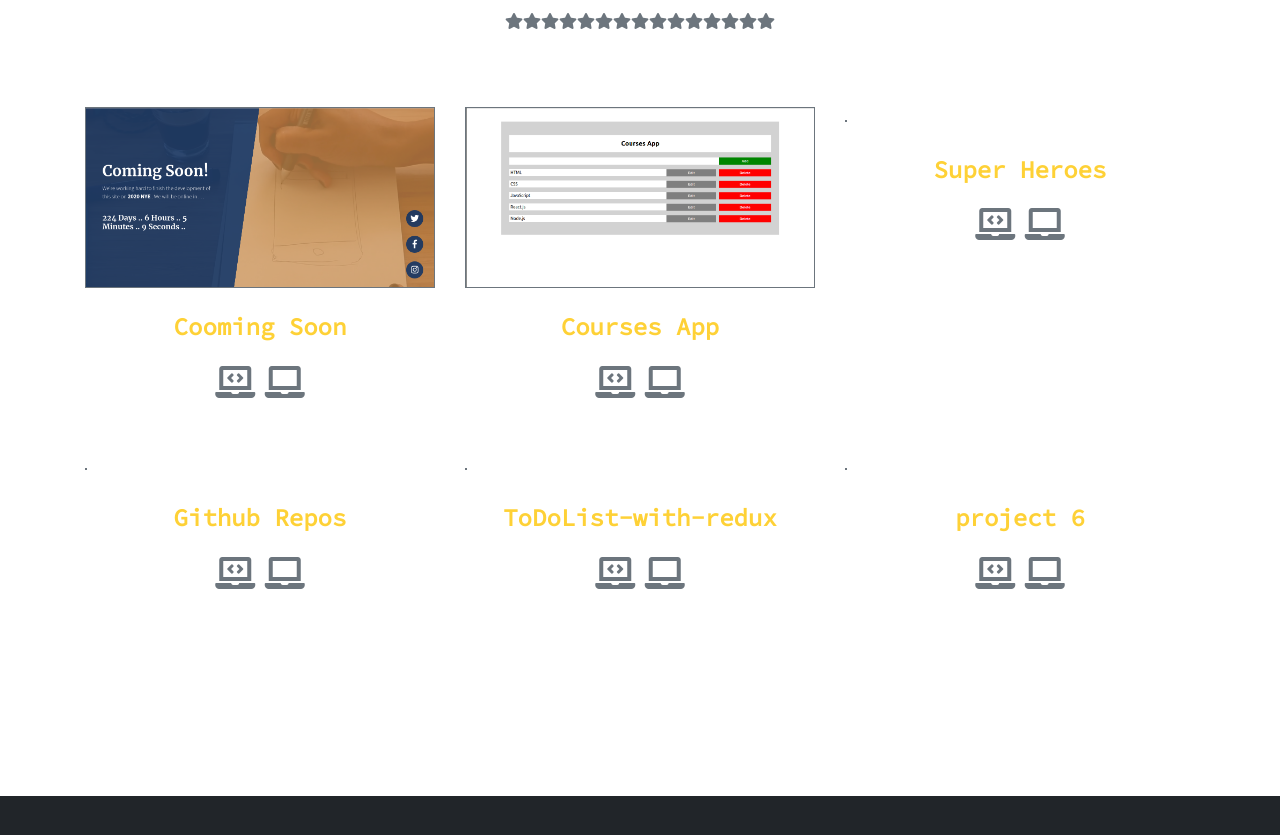
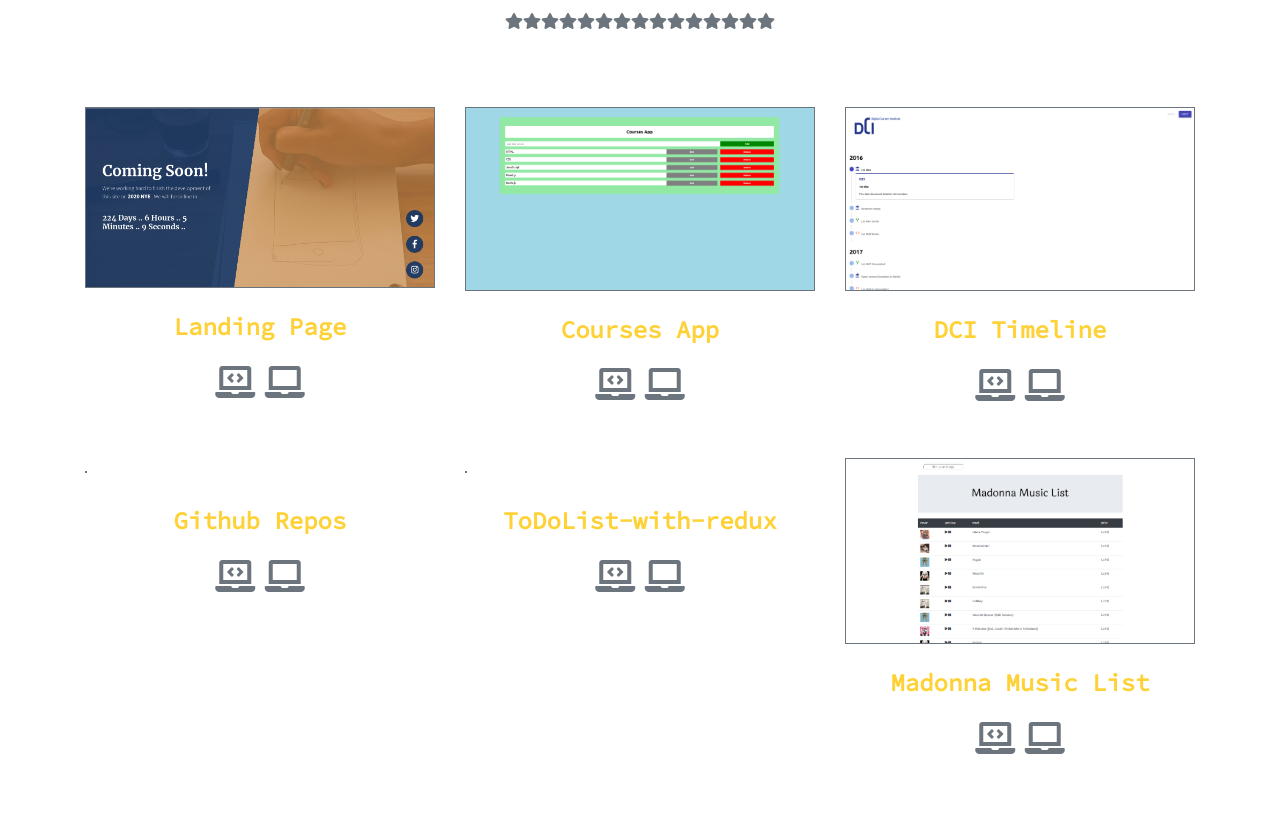
Before and after one commit to mhdalmasri/M.ALMASRI, a plain HTML site: page index.html in a window 1280 px wide. Shown: the part 3264-4099 px from the top of the page. Drawn offline with Linux system fonts and the light colour scheme.

Commit message:
projects added

```diff
--- a/index.html
+++ b/index.html
@@ -210,13 +210,13 @@
           <img class="img-fluid" src="img/portfolio/coming-soon.png" alt="">
 
           <div class="portfolio-caption">
-            <h4>Cooming Soon</h4><br>
+            <h4>Landing Page</h4><br>
             <a href="https://github.com/mhdalmasri/coming-soon"><i class="fas fa-laptop-code fa-2x"></i> </a> <a href="https://mhdalmasri.github.io/coming-soon/"><i class="fas fa-laptop fa-2x"></i></a>
           </div>
         </div>
         <div class="col-md-4 col-sm-6 portfolio-item">
 
-          <img class="img-fluid" src="img/portfolio/courses-app.png" alt="">
+          <img class="img-fluid" src="img/portfolio/courses_app.png" alt="">
 
           <div class="portfolio-caption">
             <h4>Courses App</h4><br>
@@ -225,11 +225,11 @@
         </div>
         <div class="col-md-4 col-sm-6 portfolio-item">
 
-          <img class="img-fluid" src="img/portfolio/03-thumbnail.jpg" alt="">
+          <img class="img-fluid" src="img/portfolio/DCI.png" alt="">
 
           <div class="portfolio-caption">
-            <h4>Super Heroes</h4><br>
-            <a href="https://github.com/mhdalmasri/superHeros"><i class="fas fa-laptop-code fa-2x"></i></a> <a href="https://mhdalmasri.github.io/superHeros/"><i class="fas fa-laptop fa-2x"></i></a>
+            <h4>DCI Timeline</h4><br>
+            <a href="https://github.com/mhdalmasri/DCI-Timeline"><i class="fas fa-laptop-code fa-2x"></i></a> <a href="https://mhdalmasri.github.io/DCI-Timeline/"><i class="fas fa-laptop fa-2x"></i></a>
           </div>
         </div>
         <div class="col-md-4 col-sm-6 portfolio-item">
@@ -253,11 +253,12 @@
         </div>
         <div class="col-md-4 col-sm-6 portfolio-item">
 
-          <img class="img-fluid" src="img/portfolio/06-thumbnail.jpg" alt="">
+          <img class="img-fluid" src="img/portfolio/madonna.png" alt="">
 
           <div class="portfolio-caption">
-            <h4>project 6</h4><br>
-            <a href=""><i class="fas fa-laptop-code fa-2x"></i></a> <a href=""><i class="fas fa-laptop fa-2x"></i></a>
+            <h4>Madonna Music List</h4><br>
+            <a href="https://github.com/mhdalmasri/madonna"><i class="fas fa-laptop-code fa-2x"></i></a>
+            <a href="https://mhdalmasri.github.io/madonna/"><i class="fas fa-laptop fa-2x"></i></a>
           </div>
         </div>
       </div>
@@ -341,7 +342,7 @@
               </a>
             </li>
             <li class="list-inline-item">
-              <a href="https://drive.google.com/uc?export=download&id=1ZyJ5w6pDzu692ZhgNpY-p9uo5e7iBnty" download="mohamad-almasri-CV">
+              <a href="https://drive.google.com/uc?export=download&id=1xrl9vS8pyLEkcTTBfDC4WJJV9gDB4I2t" download="mohamad-almasri-CV">
                 <i class="fas fa-download"></i>
               </a>
             </li>
```
Also changed, not shown: img/portfolio/DCI.png (added), img/portfolio/courses-app.png (deleted), img/portfolio/courses_app.png (added), img/portfolio/madonna.png (added).
